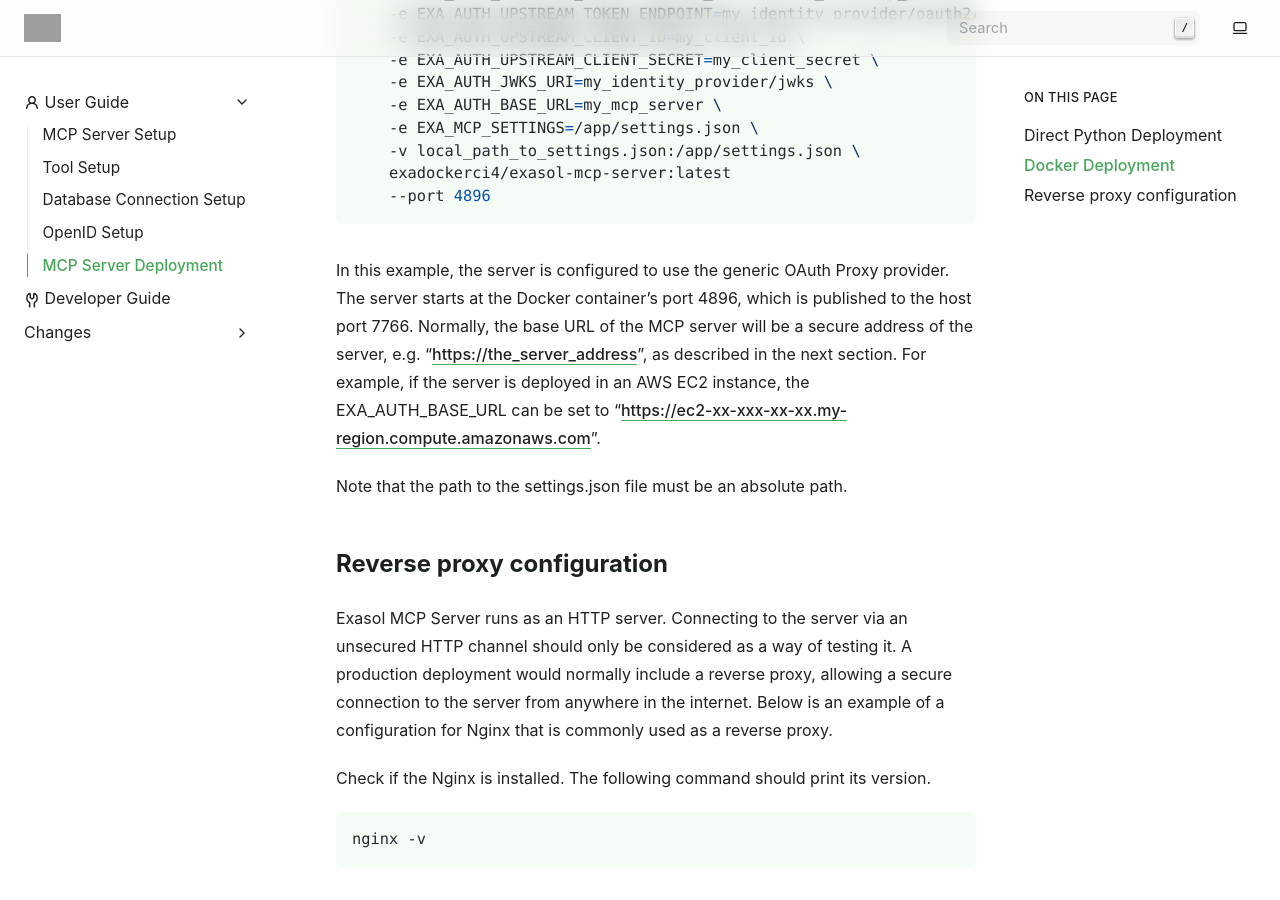
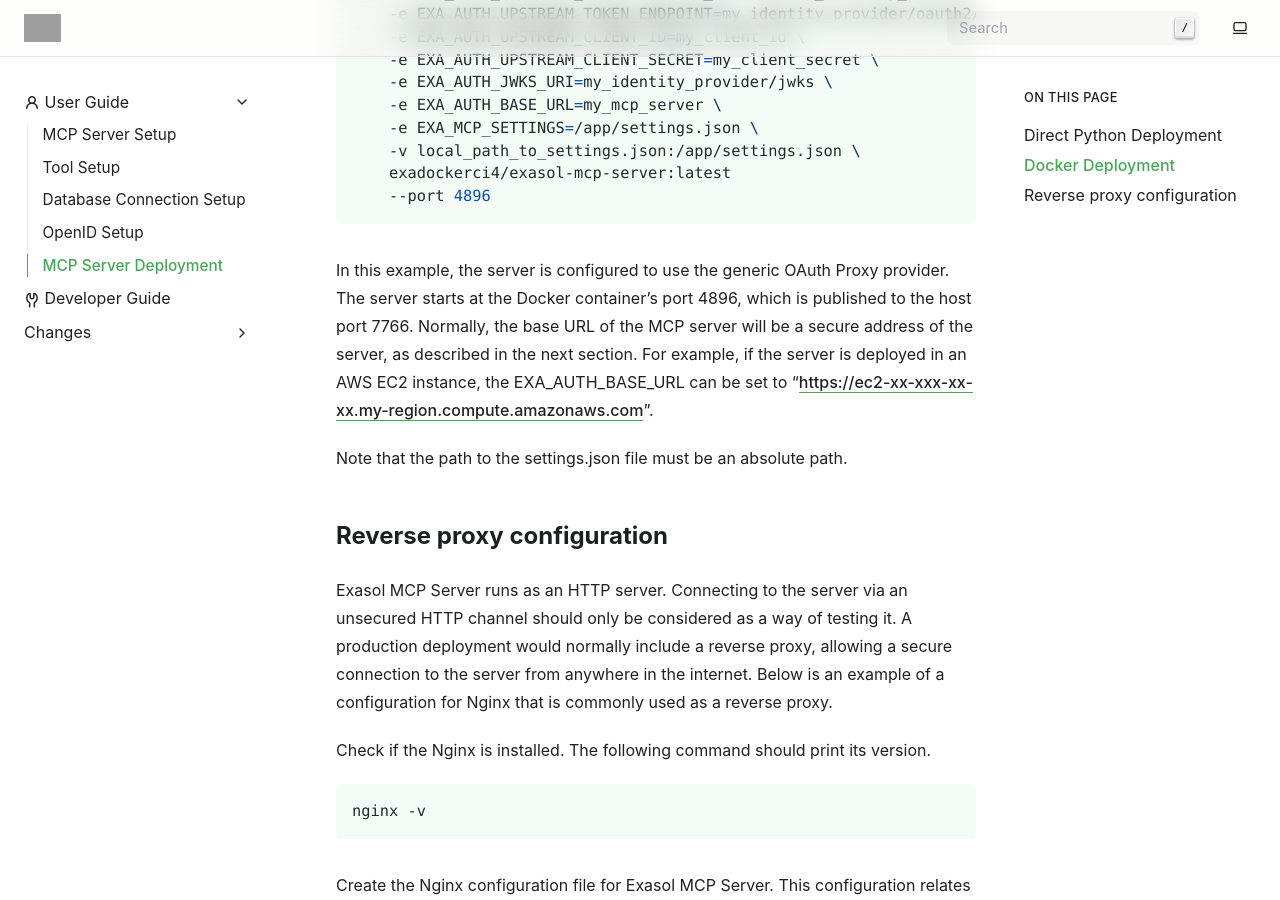
Before and after one commit to exasol/mcp-server, a Sphinx documentation site: the page built from doc/user_guide/deployment.rst, in a window 1280 px wide and 900 px high, scrolled down 1384 px. Built offline with Sphinx 7.4.7, drawn with Linux system fonts in a browser that asks for light colours; part of the change alters nothing that is shown; grey boxes are pictures that could not be loaded.

```diff
--- a/doc/conf.py
+++ b/doc/conf.py
@@ -83,7 +83,10 @@ linkcheck_timeout = 15
 linkcheck_delay = 30
 linkcheck_retries = 2
 linkcheck_anchors = False
-linkcheck_ignore: list[str] = []
+linkcheck_ignore: list[str] = [
+    r"http://localhost:\d+",  # Localhost URLs
+    r"https://.*\.compute\.amazonaws\.com",  # Example URL in AWS
+]
 linkcheck_allowed_redirects = {
     # All HTTP redirections from the source URI to
     # the canonical URI will be treated as "working".
--- a/doc/user_guide/deployment.rst
+++ b/doc/user_guide/deployment.rst
@@ -65,9 +65,9 @@ Now create and run the Docker container.
 In this example, the server is configured to use the generic OAuth Proxy provider.
 The server starts at the Docker container's port 4896, which is published to the
 host port 7766. Normally, the base URL of the MCP server will be a secure address
-of the server, e.g. "https://the_server_address", as described in the next section.
-For example, if the server is deployed in an AWS EC2 instance, the EXA_AUTH_BASE_URL
-can be set to "https://ec2-xx-xxx-xx-xx.my-region.compute.amazonaws.com".
+of the server, as described in the next section. For example, if the server is
+deployed in an AWS EC2 instance, the EXA_AUTH_BASE_URL can be set to
+"https://ec2-xx-xxx-xx-xx.my-region.compute.amazonaws.com".
 
 Note that the path to the settings.json file must be an absolute path.
 
```
